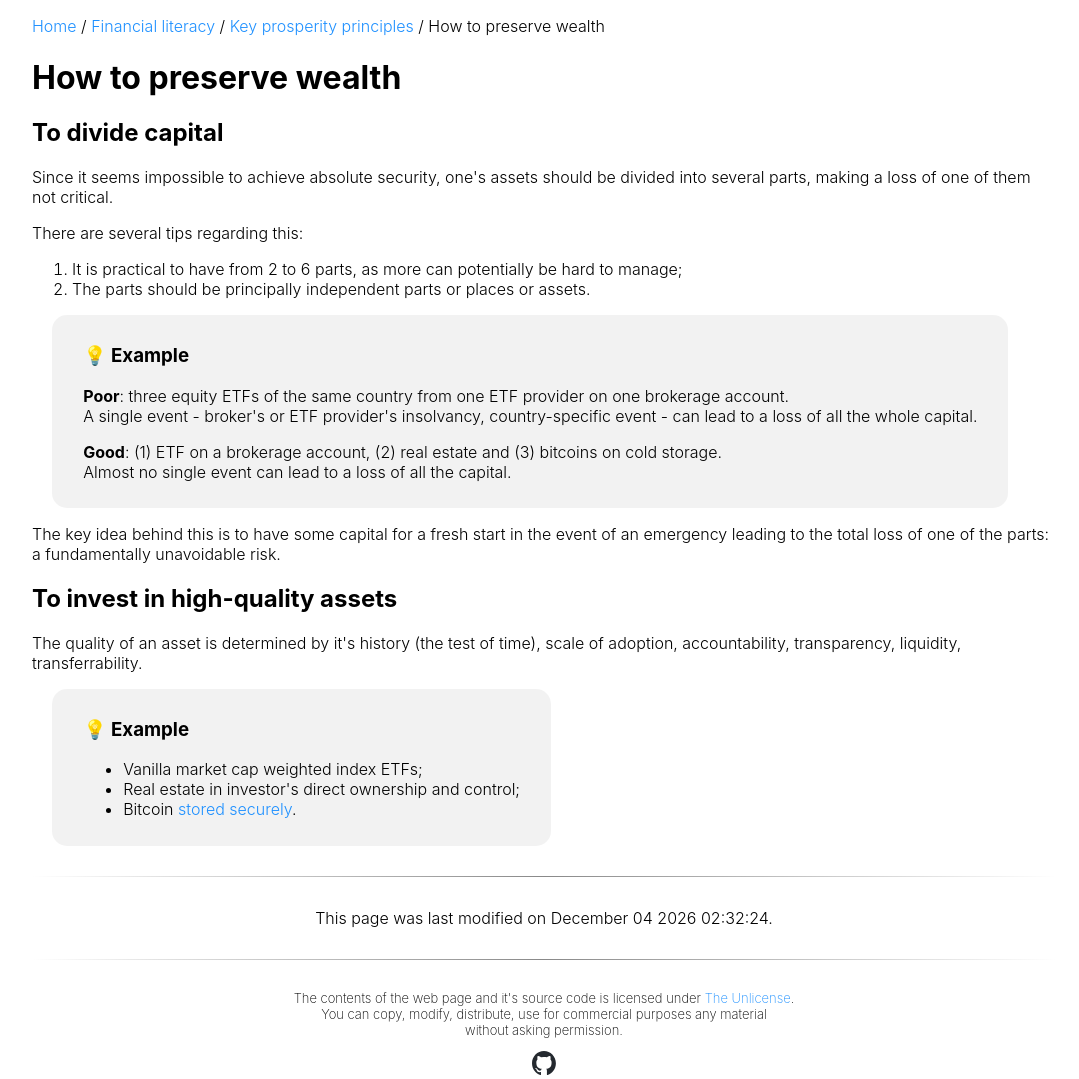
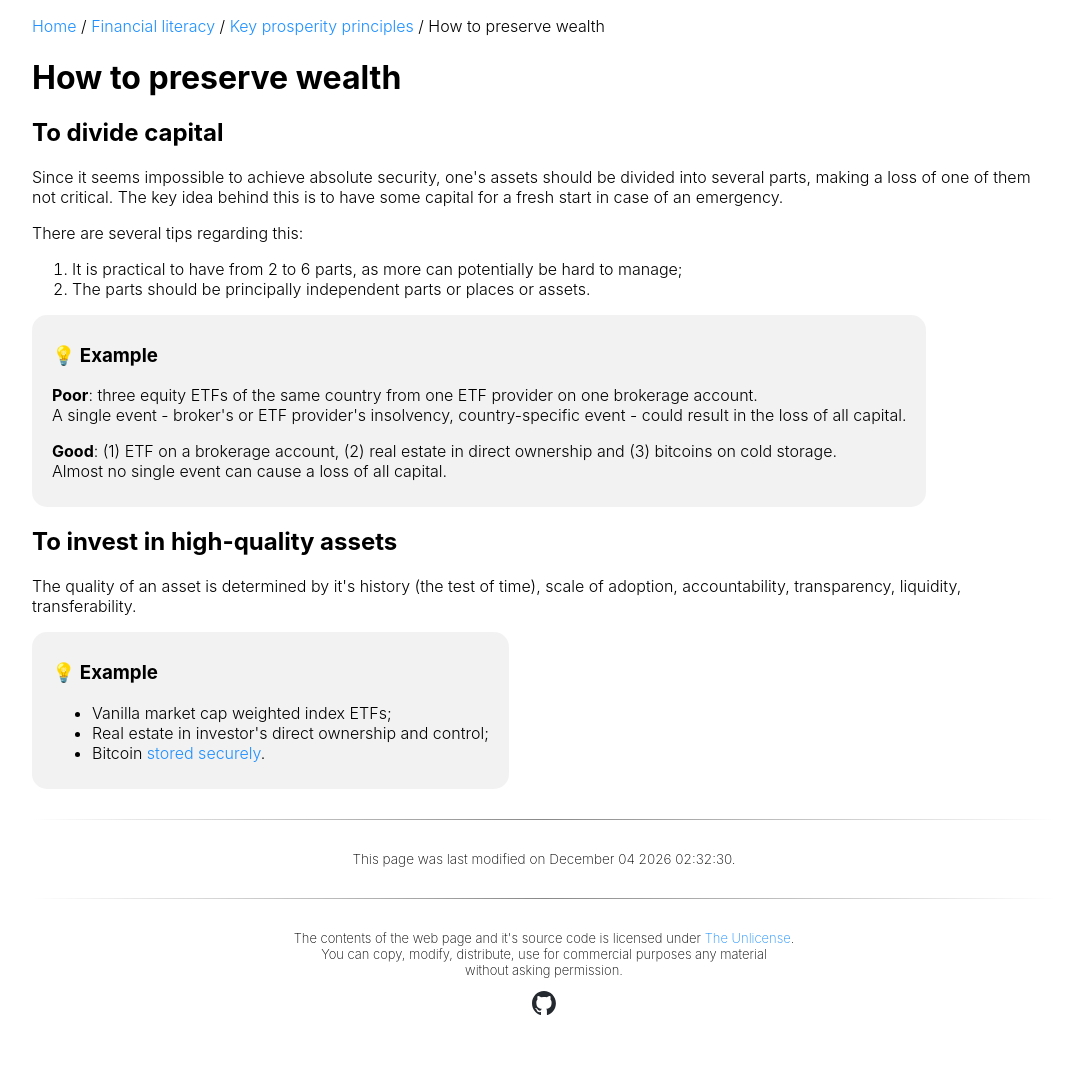
Before and after one commit to nkud90/homepage, a PHP site: page /finance/preserve_wealth.php in a window 1280 px wide. Shown: the part 67-1146 px from the top of the page, without its empty margins (96-1175 px from the left). After the commit the page ends 1082 px from the top, so only its background shows below. Run offline with PHP 8.4, Linux system fonts and the light colour scheme.

Commit message:
different cosmetic changes

```diff
--- a/finance/dcf.php
+++ b/finance/dcf.php
@@ -63,7 +63,7 @@
 
     </form>
     <br>
-    <div class="results" style="font-size: 1.5em">
+    <div class="results" style="font-size: 1.25em">
         <div class="result-label">Intrinsic value: <span class="result" id="result-intrinsic-value">0</span></div>
     </div>
 
--- a/finance/index.php
+++ b/finance/index.php
@@ -10,8 +10,8 @@
 </head>
 <body>
     <?php include '../header.php';?>
-    <p><a href="/index.php">Home</a> / Financial Literacy</p>
-    <h2>Financial Literacy</h2>
+    <p><a href="/index.php">Home</a> / Financial literacy</p>
+    <h2>Financial literacy</h2>
     <p>
         Basic information and tools for building wealth and managing assets.
     </p>
--- a/finance/planner.php
+++ b/finance/planner.php
@@ -84,7 +84,7 @@
         </div>
     </form>
     <br>
-    <div class="results" style="font-size: 1.2em">
+    <div class="results" style="font-size: 1.25em">
         <p class="result-label">Resulting capital: <span class="result" id="result-capital">0</span></p>
         <p class="result-label">Resulting monthly passive income: <span class="result" id="result-income">0</span></p>
     </div>
--- a/finance/preserve_wealth.php
+++ b/finance/preserve_wealth.php
@@ -16,6 +16,7 @@
     <p>
         Since it seems impossible to achieve absolute security, one's assets should be divided into several parts,
         making a loss of one of them not critical.
+        The key idea behind this is to have some capital for a fresh start in case of an emergency.
     </p>
     <p>
         There are several tips regarding this:
@@ -28,19 +29,16 @@
         <h3>💡 Example</h3>
         <p>
             <b>Poor</b>: three equity ETFs of the same country from one ETF provider on one brokerage account. <br>
-            A single event - broker's or ETF provider's insolvancy, country-specific event - can lead to a loss of all the whole capital.
+            A single event - broker's or ETF provider's insolvency, country-specific event - could result in the loss of all capital.
         </p>
         <p>
-            <b>Good</b>: (1) ETF on a brokerage account, (2) real estate and (3) bitcoins on cold storage. <br>
-            Almost no single event can lead to a loss of all the capital.
+            <b>Good</b>: (1) ETF on a brokerage account, (2) real estate in direct ownership and (3) bitcoins on cold storage. <br>
+            Almost no single event can cause a loss of all capital.
         </p>
     </div>
-    <p>
-        The key idea behind this is to have some capital for a fresh start in the event of an emergency leading to the total loss of one of the parts: a fundamentally unavoidable risk.
-    </p>
     <h2>To invest in high-quality assets</h2>
     <p>
-        The quality of an asset is determined by it's history (the test of time), scale of adoption, accountability, transparency, liquidity, transferrability.
+        The quality of an asset is determined by it's history (the test of time), scale of adoption, accountability, transparency, liquidity, transferability.
     </p>
     <div class="example">
         <h3>💡 Example</h3>
--- a/footer.php
+++ b/footer.php
@@ -1,7 +1,7 @@
 <footer>
     <hr>
     <div>
-        <p>This page was last modified on
+        <p style="font-weight: 200; font-size: 0.85em">This page was last modified on
             <span id="modified">
                 <?php
                 // Use $currentPage if it's set, otherwise fall back to __FILE__
--- a/style.css
+++ b/style.css
@@ -144,8 +144,7 @@ button:hover {
     background-color: rgb(128, 128, 128, 0.4);
 }
 .example {
-    margin-left: 2%;
-    padding: 1% 3% 1% 3%;
+    padding: 10px 20px 10px 20px;
     background-color: rgb(128, 128, 128, 0.1);
     border-radius: 15px;
     width:fit-content;
```
Also changed, not shown: index.php (+5 -2 lines).
